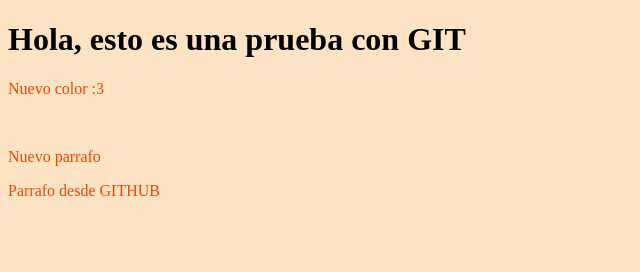
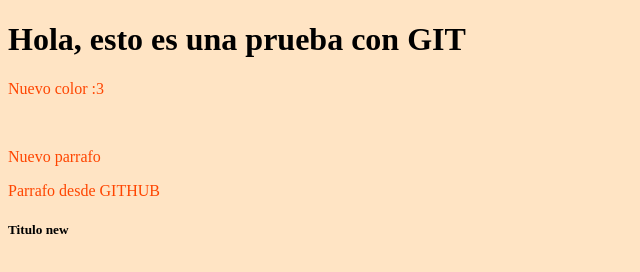
Before and after one commit to dieg546/CursoGit1, a plain HTML site: page index.html in a window 1280 px wide. Shown: the full height of the page, 0-640 px from the left. Drawn offline with Linux system fonts and the light colour scheme.

Commit message:
Titulo new

```diff
--- a/index.html
+++ b/index.html
@@ -16,6 +16,8 @@
 
     <p>Parrafo desde GITHUB</p>
 
+    <h5>Titulo new</h5>
+
     <script src="styles/js/index.js"></script>
 </body>
 </html>
```
